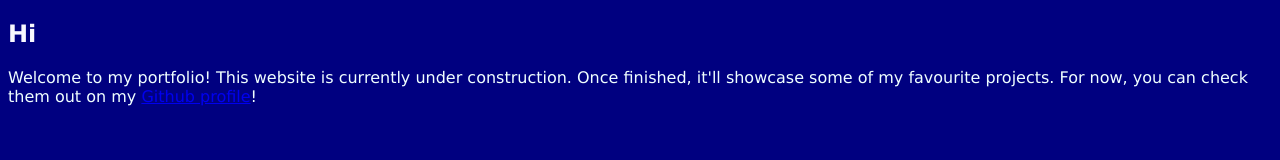
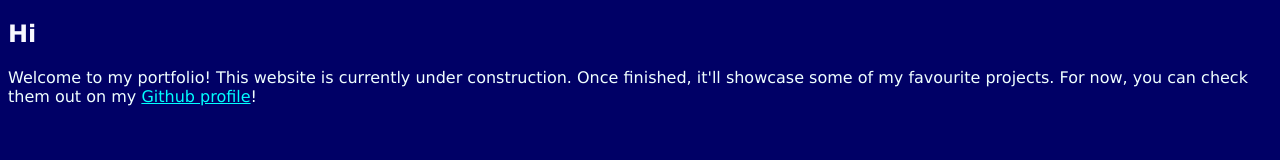
Before and after one commit to awhayat/awhayat.github.io, a plain HTML site: page index.html in a window 1280 px wide. Drawn offline with Linux system fonts and the light colour scheme.

Commit message:
Update index.html

```diff
--- a/index.html
+++ b/index.html
@@ -3,11 +3,11 @@
 
 <head>
     <meta charset="UTF-8">
-    <title>Password Retriever</title>
+    <title>Personal Portfolio</title>
 
     <style>
     body {
-      background-color: #000080;
+      background-color: #000066;
     }
 
     h2 {
@@ -19,6 +19,10 @@
       font-family: "Verdana";
       color: #F0FFFF;
     }
+
+    a {
+      color: #00FFFF
+    }
     </style>
   </head>
 
```
